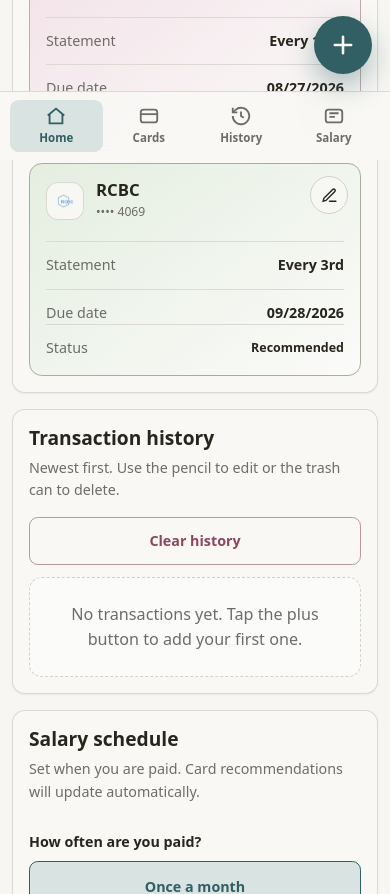
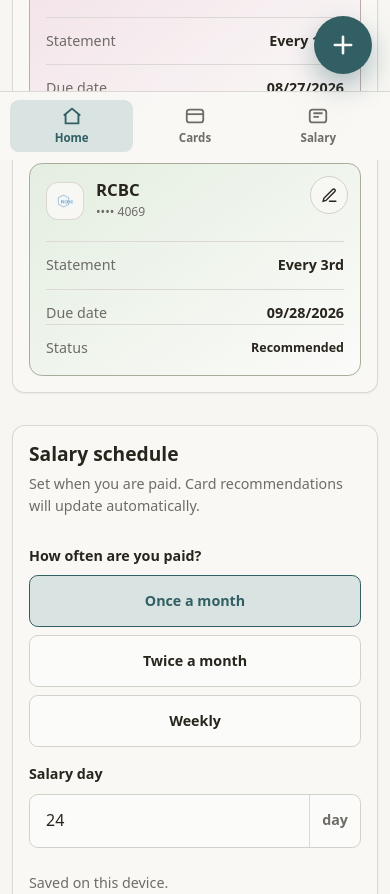
Before and after one commit to jordansinangote08-max/Transactions, a plain HTML site: page index.html in a window 390 px wide. Shown: the part 684-1578 px from the top of the page. Drawn offline with Linux system fonts and the light colour scheme; a web font is replaced by a local one.

Commit message:
Update index.html

```diff
--- a/index.html
+++ b/index.html
@@ -158,11 +158,11 @@
       .days strong{font-size:clamp(1.45rem,6vw,1.9rem)}
       .cards-grid{grid-template-columns:repeat(3,minmax(0,1fr))}
       .fab{right:max(18px,env(safe-area-inset-right));bottom:calc(86px + env(safe-area-inset-bottom));width:58px;height:58px}
-      .bottom-nav{display:grid;grid-template-columns:repeat(4,1fr);position:fixed;left:0;right:0;bottom:0;z-index:45;padding:8px max(10px,env(safe-area-inset-right)) calc(8px + env(safe-area-inset-bottom)) max(10px,env(safe-area-inset-left));background:color-mix(in srgb,var(--surface) 94%,transparent);border-top:1px solid var(--divider);backdrop-filter:blur(18px);-webkit-backdrop-filter:blur(18px)}
+      .bottom-nav{display:grid;grid-template-columns:repeat(3,1fr);position:fixed;left:0;right:0;bottom:0;z-index:45;padding:8px max(10px,env(safe-area-inset-right)) calc(8px + env(safe-area-inset-bottom)) max(10px,env(safe-area-inset-left));background:color-mix(in srgb,var(--surface) 94%,transparent);border-top:1px solid var(--divider);backdrop-filter:blur(18px);-webkit-backdrop-filter:blur(18px)}
       .nav-item{display:grid;justify-items:center;gap:2px;min-height:52px;padding:5px 4px;color:var(--muted);text-decoration:none;font-size:.72rem;font-weight:700;border-radius:var(--radius-md)}
       .nav-item svg{width:22px;height:22px}
       .nav-item.is-active,.nav-item:hover{color:var(--primary);background:var(--primary-soft)}
-      #overview,#cards,#history{scroll-margin-top:145px}
+      #overview,#cards{scroll-margin-top:145px}
       .modal{align-items:end;padding:0}
       .modal-panel{width:100%;max-height:92dvh;border-radius:24px 24px 0 0;padding:22px 20px calc(22px + env(safe-area-inset-bottom))}
       .section-heading{align-items:flex-start;flex-direction:column}
@@ -465,17 +465,10 @@
         </section>
       </section>
 
-      <section class="card" id="history">
-        <div class="section-heading">
-          <div>
-            <h2>Transaction history</h2>
-            <p>Newest first. Use the pencil to edit or the trash can to delete.</p>
-          </div>
-          <button class="btn btn-danger" id="clearHistory" type="button">Clear history</button>
-        </div>
-        <div id="emptyState" class="empty">No transactions yet. Tap the plus button to add your first one.</div>
-        <div id="logs" class="history"></div>
-      </section>
+      <!-- Transaction history is stored/synced in the background and viewed in Google Sheets. -->
+      <div id="emptyState" hidden></div>
+      <div id="logs" hidden></div>
+      <button id="clearHistory" type="button" hidden></button>
 
       <section class="card salary-settings" id="salarySettings">
         <div class="section-heading">
@@ -544,9 +537,6 @@
     <a href="#cards" class="nav-item">
       <svg viewBox="0 0 24 24" fill="none" stroke="currentColor" stroke-width="2"><rect x="3" y="5" width="18" height="14" rx="3"/><path d="M3 10h18"/></svg><span>Cards</span>
     </a>
-    <a href="#history" class="nav-item">
-      <svg viewBox="0 0 24 24" fill="none" stroke="currentColor" stroke-width="2"><path d="M3 12a9 9 0 1 0 3-6.7L3 8"/><path d="M3 3v5h5M12 7v5l3 2"/></svg><span>History</span>
-    </a>
     <a href="#salarySettings" class="nav-item">
       <svg viewBox="0 0 24 24" fill="none" stroke="currentColor" stroke-width="2"><rect x="3" y="5" width="18" height="14" rx="3"/><path d="M7 9h10M7 13h6"/></svg><span>Salary</span>
     </a>
@@ -562,6 +552,10 @@
       <svg viewBox="0 0 24 24" fill="none" stroke="currentColor" stroke-width="2"><rect x="3" y="5" width="18" height="14" rx="3"/><path d="M3 10h18M8 15h3"/></svg>
       <span>Manage cards</span>
     </button>
+    <a class="menu-item" id="transactionHistoryMenuItem" href="https://docs.google.com/spreadsheets/d/11uvk-3i-1QSFKcNEjM4815WqeLlWppjzru2EouWaXFc/edit?gid=1720108361#gid=1720108361">
+      <svg viewBox="0 0 24 24" fill="none" stroke="currentColor" stroke-width="2"><path d="M3 12a9 9 0 1 0 3-6.7L3 8"/><path d="M3 3v5h5M12 7v5l3 2"/></svg>
+      <span>Transaction history</span>
+    </a>
     <a class="menu-item" id="salaryMenuItem" href="#salarySettings">
       <svg viewBox="0 0 24 24" fill="none" stroke="currentColor" stroke-width="2"><path d="M4 7h16M6 3v4M18 3v4M5 11h14v9H5z"/></svg>
       <span>Salary schedule</span>
```
